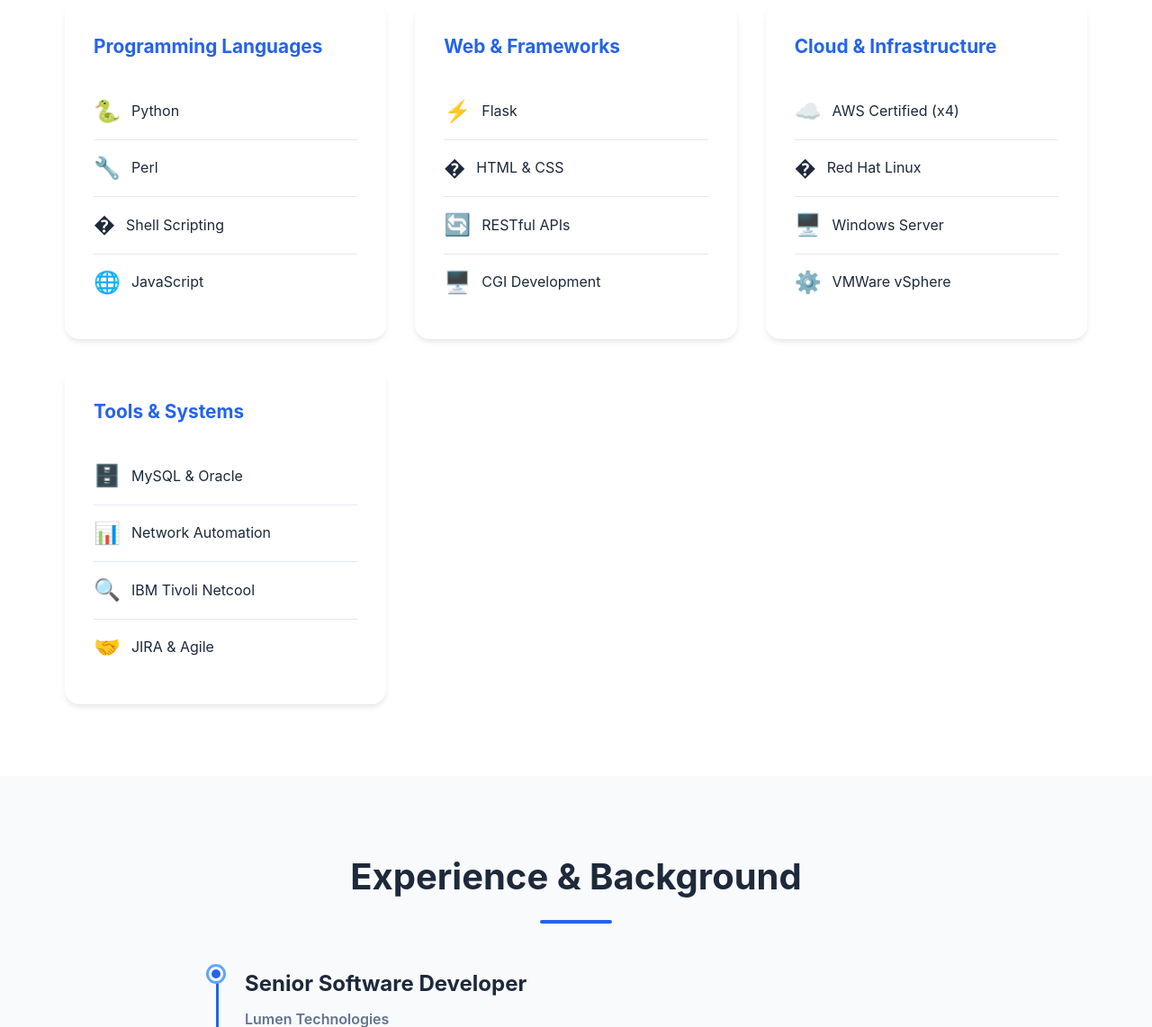
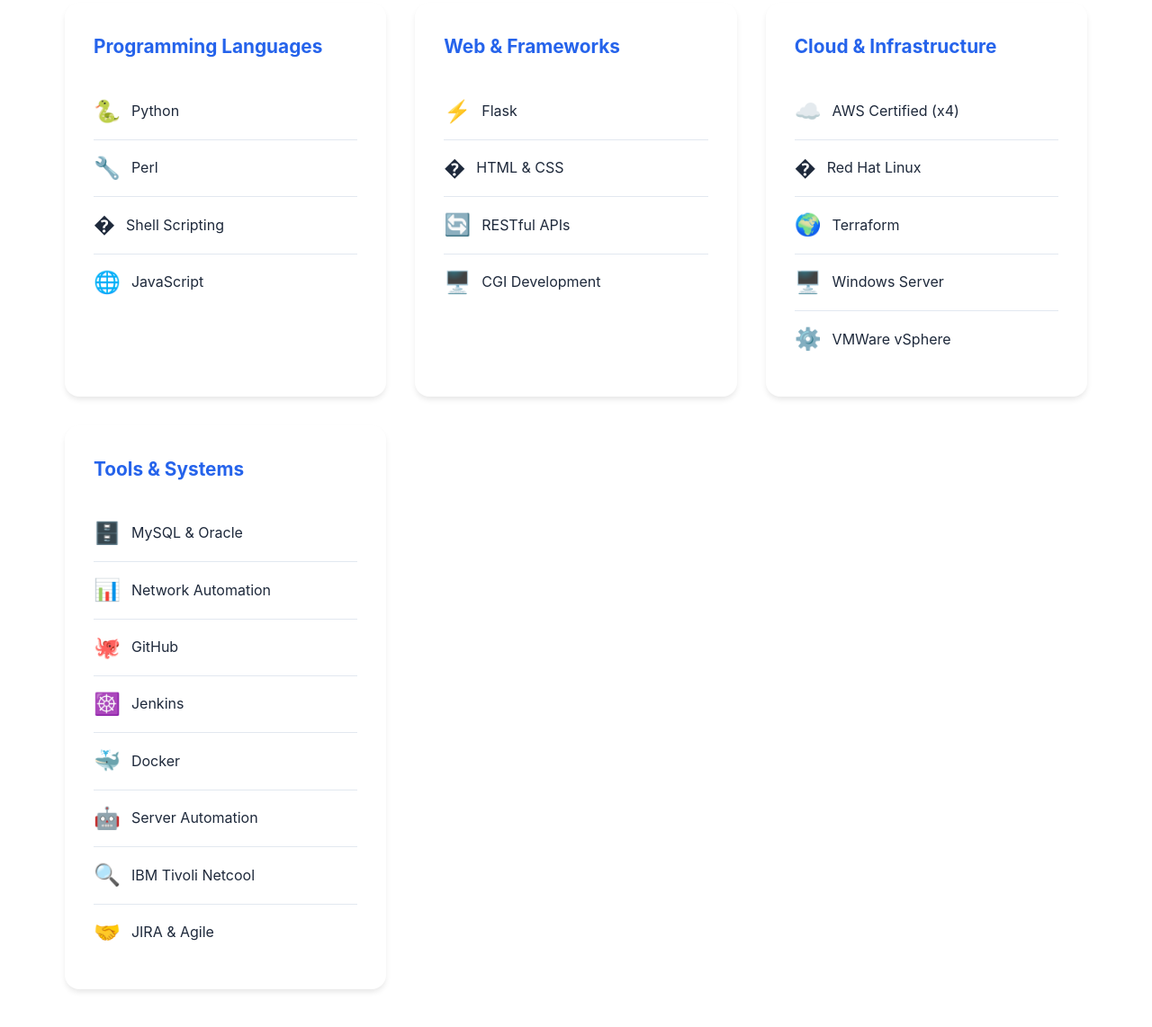
Before and after one commit to verajack/verajack.github.io, a plain HTML site: page index.html in a window 1280 px wide. Shown: the part 2831-3973 px from the top of the page at 90% size. Drawn offline with Linux system fonts and the light colour scheme.

```diff
--- a/index.html
+++ b/index.html
@@ -133,6 +133,7 @@
                     <ul class="skill-list">
                         <li><span class="skill-icon">☁️</span> AWS Certified (x4)</li>
                         <li><span class="skill-icon">�</span> Red Hat Linux</li>
+                        <li><span class="skill-icon">🌍</span> Terraform</li>
                         <li><span class="skill-icon">🖥️</span> Windows Server</li>
                         <li><span class="skill-icon">⚙️</span> VMWare vSphere</li>
                     </ul>
@@ -142,6 +143,10 @@
                     <ul class="skill-list">
                         <li><span class="skill-icon">🗄️</span> MySQL & Oracle</li>
                         <li><span class="skill-icon">📊</span> Network Automation</li>
+                        <li><span class="skill-icon">🐙</span> GitHub</li>
+                        <li><span class="skill-icon">☸️</span> Jenkins</li>
+                        <li><span class="skill-icon">🐳</span> Docker</li>
+                        <li><span class="skill-icon">🤖</span> Server Automation</li>
                         <li><span class="skill-icon">🔍</span> IBM Tivoli Netcool</li>
                         <li><span class="skill-icon">🤝</span> JIRA & Agile</li>
                     </ul>
```
